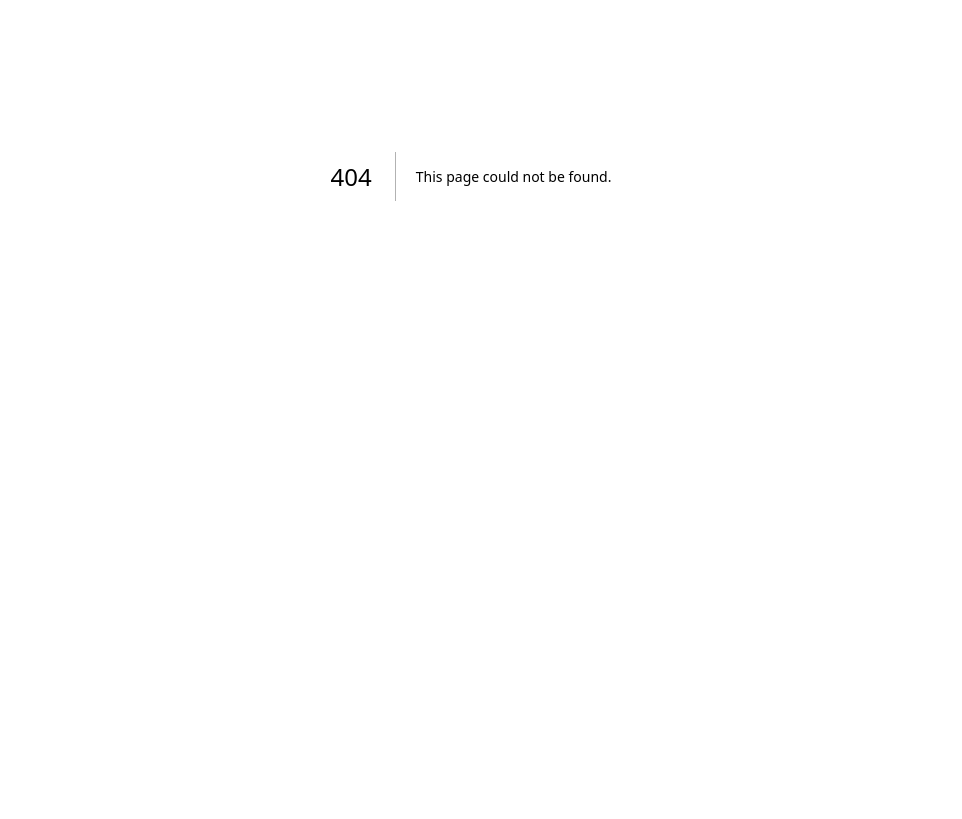
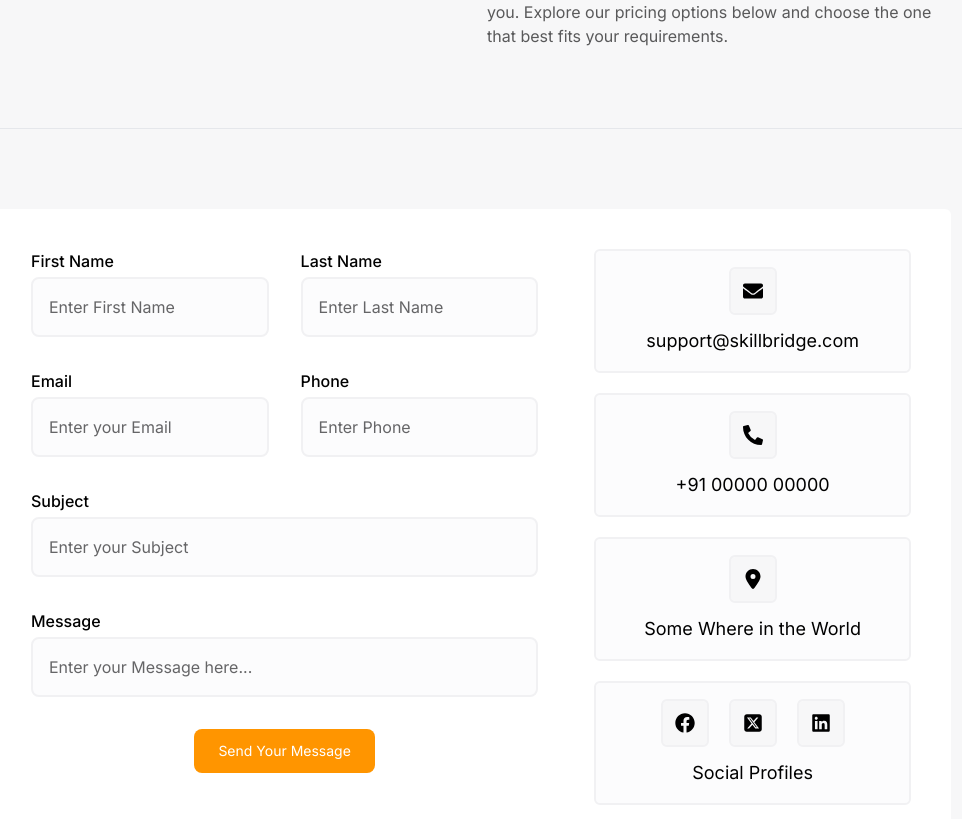
Before and after one commit to code1breaker/online-courses, a Next.js app: page /contact in a window 1280 px wide. Before the commit this address had no page. Shown: the part 381-1200 px from the top of the page, without its empty margins (169-1131 px from the left). Before the commit the page ends 977 px from the top, so only its background shows below. Built offline with nearby package versions, Linux system fonts and the light colour scheme.

Commit message:
contact page done

```diff
--- /dev/null
+++ b/src/app/contact/page.tsx
@@ -0,0 +1,114 @@
+import Button from "@/shareable-components/Button";
+import Input from "@/shareable-components/Input";
+import PageDescription from "@/shareable-components/PageDescription";
+import { FaEnvelope, FaFacebook, FaLinkedin, FaPhoneAlt } from "react-icons/fa";
+import { FaLocationDot, FaSquareXTwitter } from "react-icons/fa6";
+
+const CONTACT_CONTENT = {
+  TITLE: "Contact Us",
+  DESCRIPTION:
+    "Welcome to SkillBridge's Pricing Plan page, where we offer two comprehensive options to cater to your needs: Free and Pro. We believe in providing flexible and affordable pricing options for our services. Whether you're an individual looking to enhance your skills or a business seeking professional development solutions, we have a plan that suits you. Explore our pricing options below and choose the one that best fits your requirements.",
+};
+
+const ContactPage = () => {
+  return (
+    <>
+      <PageDescription
+        title={CONTACT_CONTENT.TITLE}
+        description={CONTACT_CONTENT.DESCRIPTION}
+      />
+
+      <div className="wrapper my-8 md:my-20 2xl:my-24 flex flex-col gap-8">
+        <div className="bg-white rounded-md grid sm:grid-cols-[1fr,auto] gap-8 lg:gap-14 p-8 lg:p-10">
+          <form className="flex flex-col gap-5 md:gap-8">
+            <div className="grid lg:grid-cols-2 gap-5 md:gap-8">
+              <Input
+                type="text"
+                name="firstname"
+                label="First Name"
+                placeholder="Enter First Name"
+              />
+              <Input
+                type="text"
+                name="lastname"
+                label="Last Name"
+                placeholder="Enter Last Name"
+              />
+            </div>
+            <div className="grid lg:grid-cols-2 gap-5 md:gap-8">
+              <Input
+                type="email"
+                name="email"
+                label="Email"
+                placeholder="Enter your Email"
+              />
+              <Input
+                type="text"
+                name="phone"
+                label="Phone"
+                placeholder="Enter Phone"
+              />
+            </div>
+            <Input
+              type="text"
+              name="subject"
+              label="Subject"
+              placeholder="Enter your Subject"
+            />
+
+            <Input
+              type="text"
+              name="message"
+              label="Message"
+              placeholder="Enter your Message here..."
+            />
+
+            <Button className="!w-fit !h-fit mx-auto">Send Your Message</Button>
+          </form>
+
+          <div className="max-sm:px-0 max-lg:px-5">
+            <div className="bg-[#FCFCFD] border-2 border-[#F1F1F3] rounded-md px-6 md:px-12 py-4 mb-5 flex flex-col items-center">
+              <div className="rounded-md bg-[#F7F7F8] border-2 border-[#F1F1F3] p-3 text-xl mb-3">
+                <FaEnvelope />
+              </div>
+              <p className="text-sm md:text-lg text-center">support@skillbridge.com</p>
+            </div>
+
+            <div className="bg-[#FCFCFD] border-2 border-[#F1F1F3] rounded-md px-6 md:px-12 py-4 mb-5 flex flex-col items-center">
+              <div className="rounded-md bg-[#F7F7F8] border-2 border-[#F1F1F3] p-3 text-xl mb-3">
+                <FaPhoneAlt />
+              </div>
+
+              <p className="text-sm md:text-lg text-center">+91 00000 00000</p>
+            </div>
+
+            <div className="bg-[#FCFCFD] border-2 border-[#F1F1F3] rounded-md px-6 md:px-12 py-4 mb-5 flex flex-col items-center">
+              <div className="rounded-md bg-[#F7F7F8] border-2 border-[#F1F1F3] p-3 text-xl mb-3">
+                <FaLocationDot />
+              </div>
+
+              <p className="text-sm md:text-lg text-center">Some Where in the World</p>
+            </div>
+
+            <div className="bg-[#FCFCFD] border-2 border-[#F1F1F3] rounded-md px-6 md:px-12 py-4 mb-5 flex flex-col items-center">
+              <div className="flex gap-5">
+                <div className="rounded-md bg-[#F7F7F8] border-2 border-[#F1F1F3] p-3 text-xl mb-3 w-fit">
+                  <FaFacebook />
+                </div>
+                <div className="rounded-md bg-[#F7F7F8] border-2 border-[#F1F1F3] p-3 text-xl mb-3 w-fit">
+                  <FaSquareXTwitter />
+                </div>
+                <div className="rounded-md bg-[#F7F7F8] border-2 border-[#F1F1F3] p-3 text-xl mb-3 w-fit">
+                  <FaLinkedin />
+                </div>
+              </div>
+              <p className="text-sm md:text-lg text-center">Social Profiles</p>
+            </div>
+          </div>
+        </div>
+      </div>
+    </>
+  );
+};
+
+export default ContactPage;
--- a/src/app/course/page.tsx
+++ b/src/app/courses/page.tsx
@@ -1,7 +1,7 @@
 import CourseCard from "@/components/course/CourseCard";
 import PageDescription from "@/shareable-components/PageDescription";
 
-const HOME_CONTENT = {
+const COURSE_CONTENT = {
   TITLE: "Online Courses on Design and Development",
   DESCRIPTION:
     "Welcome to our online course page, where you can enhance your skills in design and development. Choose from our carefully curated selection of 10 courses designed to provide you with comprehensive knowledge and practical experience. Explore the courses below and find the perfect fit for your learning journey.",
@@ -52,8 +52,8 @@ const CoursePage = () => {
   return (
     <>
       <PageDescription
-        title={HOME_CONTENT.TITLE}
-        description={HOME_CONTENT.DESCRIPTION}
+        title={COURSE_CONTENT.TITLE}
+        description={COURSE_CONTENT.DESCRIPTION}
       />
 
       <div className="wrapper my-8 md:my-20 2xl:my-24 flex flex-col gap-8">
--- a/src/components/course/CourseCard/index.tsx
+++ b/src/components/course/CourseCard/index.tsx
@@ -39,7 +39,7 @@ const CourseCard = ({
         <p className="text-[#333333] text-sm md:text-base mb-4 md:mb-8">
           {desc}
         </p>
-        <Button onClick={()=>{}} variant="quatrernary">{button.text}</Button>
+        <Button variant="quatrernary">{button.text}</Button>
       </div>
 
       <div className="grid md:grid-cols-2 lg:grid-cols-3 gap-8 my-8">
--- a/src/shareable-components/Price/Pricecard.tsx
+++ b/src/shareable-components/Price/Pricecard.tsx
@@ -22,7 +22,7 @@ const Pricecard = ({
         <span className="font-semibold text-[#4C4C4D]">/{activeTab}</span>
       </div>
 
-      <div className="bg-white rounded-md">
+      <div className="bg-white border-2 border-[#F1F1F3] rounded-md">
         <div className="p-5 sm:p-8 flex flex-col items-center">
           <p>Available Features</p>
 
```
